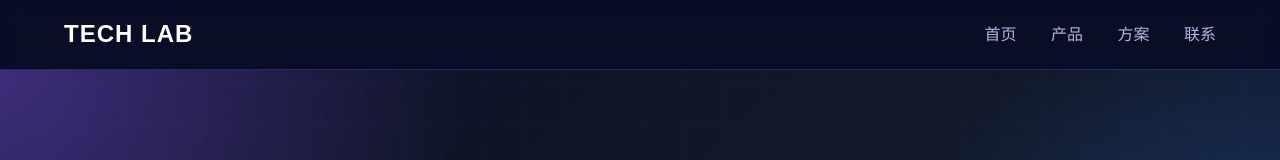
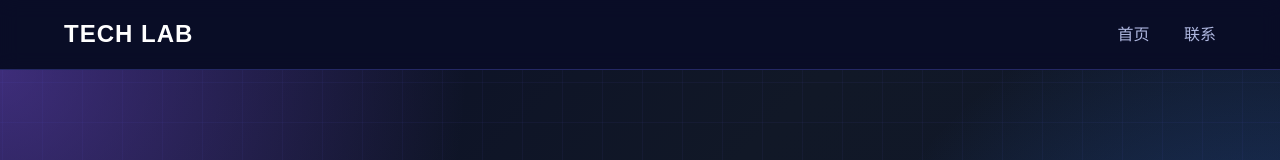
Before and after one commit to erwfrgwt/erwfrgwt.github.io, a plain HTML site: page index.html in a window 1280 px wide. Shown: the top 160 px of the page. Drawn offline with Linux system fonts and the light colour scheme.

Commit message:
Update index.html

```diff
--- a/index.html
+++ b/index.html
@@ -239,8 +239,6 @@
         <div class="logo">TECH LAB</div>
         <div class="nav-link">
             <a href="#">首页</a>
-            <a href="#">产品</a>
-            <a href="#">方案</a>
             <a href="#">联系</a>
         </div>
     </nav>
```
